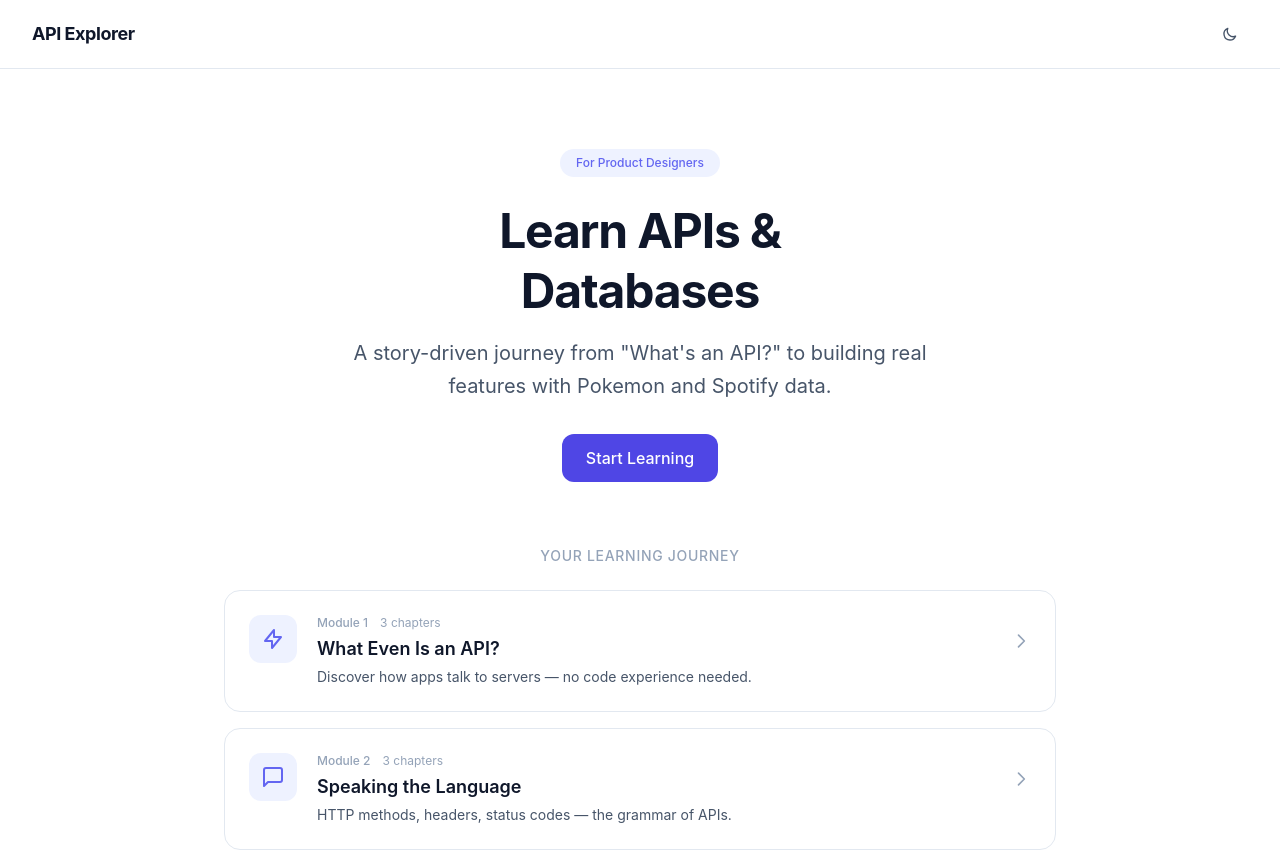
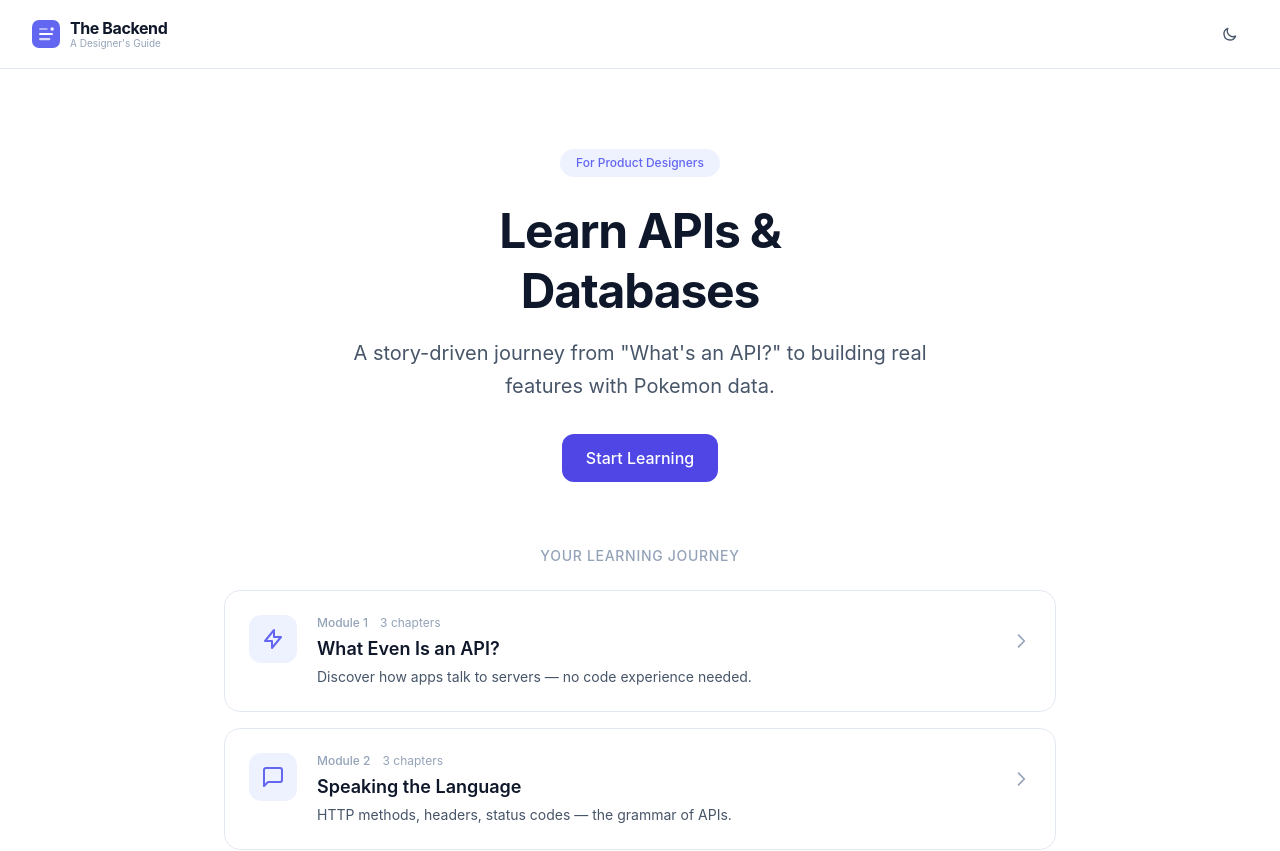
Before and after one commit to jtcrawley/api-explorer, a Next.js app: page / in a window 1280 px wide. Shown: the top 851 px of the page. Built offline with nearby package versions, Linux system fonts and the light colour scheme.

Commit message:
Rebrand to The Backend, add logo, remove Spotify references

```diff
--- a/src/app/layout.tsx
+++ b/src/app/layout.tsx
@@ -3,7 +3,7 @@ import { ThemeProvider } from "@/components/ui/ThemeProvider";
 import "./globals.css";
 
 export const metadata: Metadata = {
-  title: "API Explorer — A Designer's Guide to APIs & Databases",
+  title: "The Backend — A Designer's Guide to APIs & Databases",
   description:
     "A story-driven interactive learning platform for product designers to learn APIs and databases.",
 };
--- a/src/app/page.tsx
+++ b/src/app/page.tsx
@@ -3,6 +3,7 @@
 import { useRouter } from "next/navigation";
 import { useEffect, useState } from "react";
 import { useTheme } from "@/components/ui/ThemeProvider";
+import Logo from "@/components/ui/Logo";
 import Button from "@/components/ui/Button";
 import Card from "@/components/ui/Card";
 import { modules, getTotalChapters } from "@/content/modules";
@@ -43,14 +44,7 @@ export default function HomePage() {
         className="flex items-center justify-between px-8 py-4 border-b"
         style={{ borderColor: "var(--border)" }}
       >
-        <div>
-          <h1
-            className="text-lg font-bold tracking-tight"
-            style={{ color: "var(--text-primary)" }}
-          >
-            API Explorer
-          </h1>
-        </div>
+        <Logo size={28} />
         <div className="flex items-center gap-3">
           <button
             onClick={toggleTheme}
@@ -92,7 +86,7 @@ export default function HomePage() {
           style={{ color: "var(--text-secondary)" }}
         >
           A story-driven journey from &quot;What&apos;s an API?&quot; to building
-          real features with Pokemon and Spotify data.
+          real features with Pokemon data.
         </p>
         <div className="flex items-center justify-center gap-4">
           <Button
--- a/src/components/navigation/Sidebar.tsx
+++ b/src/components/navigation/Sidebar.tsx
@@ -4,6 +4,7 @@ import { useState, useEffect } from "react";
 import Link from "next/link";
 import { usePathname } from "next/navigation";
 import { useTheme } from "@/components/ui/ThemeProvider";
+import Logo from "@/components/ui/Logo";
 import { modules } from "@/content/modules";
 import { getCompletedChapterIds, getCompletedCount } from "@/lib/progress";
 import { getTotalChapters } from "@/content/modules";
@@ -42,15 +43,7 @@ export default function Sidebar() {
       {/* Logo */}
       <div className="p-6 pb-4">
         <Link href="/" className="block">
-          <h1
-            className="text-lg font-bold tracking-tight"
-            style={{ color: "var(--text-primary)" }}
-          >
-            API Explorer
-          </h1>
-          <p className="text-xs mt-0.5" style={{ color: "var(--text-tertiary)" }}>
-            A Designer&apos;s Guide
-          </p>
+          <Logo size={28} />
         </Link>
       </div>
 
--- /dev/null
+++ b/src/components/ui/Logo.tsx
@@ -0,0 +1,53 @@
+"use client";
+
+interface LogoProps {
+  size?: number;
+  showWordmark?: boolean;
+}
+
+export default function Logo({ size = 32, showWordmark = true }: LogoProps) {
+  return (
+    <div className="flex items-center gap-2.5">
+      {/* Mark */}
+      <svg
+        width={size}
+        height={size}
+        viewBox="0 0 32 32"
+        fill="none"
+        xmlns="http://www.w3.org/2000/svg"
+      >
+        {/* Outer rounded square */}
+        <rect width="32" height="32" rx="8" fill="var(--accent)" />
+
+        {/* Three stacked lines representing layers/data — like a database or stack */}
+        {/* Top line — short */}
+        <rect x="8" y="9" width="10" height="2.5" rx="1.25" fill="white" opacity="0.5" />
+        {/* Middle line — full */}
+        <rect x="8" y="14.75" width="16" height="2.5" rx="1.25" fill="white" />
+        {/* Bottom line — medium */}
+        <rect x="8" y="20.5" width="13" height="2.5" rx="1.25" fill="white" opacity="0.75" />
+
+        {/* Small dot accent top-right */}
+        <circle cx="23" cy="10.25" r="2" fill="white" opacity="0.9" />
+      </svg>
+
+      {/* Wordmark */}
+      {showWordmark && (
+        <div>
+          <div
+            className="text-base font-bold tracking-tight leading-none"
+            style={{ color: "var(--text-primary)" }}
+          >
+            The Backend
+          </div>
+          <div
+            className="text-[10px] leading-none mt-0.5"
+            style={{ color: "var(--text-tertiary)" }}
+          >
+            A Designer&apos;s Guide
+          </div>
+        </div>
+      )}
+    </div>
+  );
+}
```
